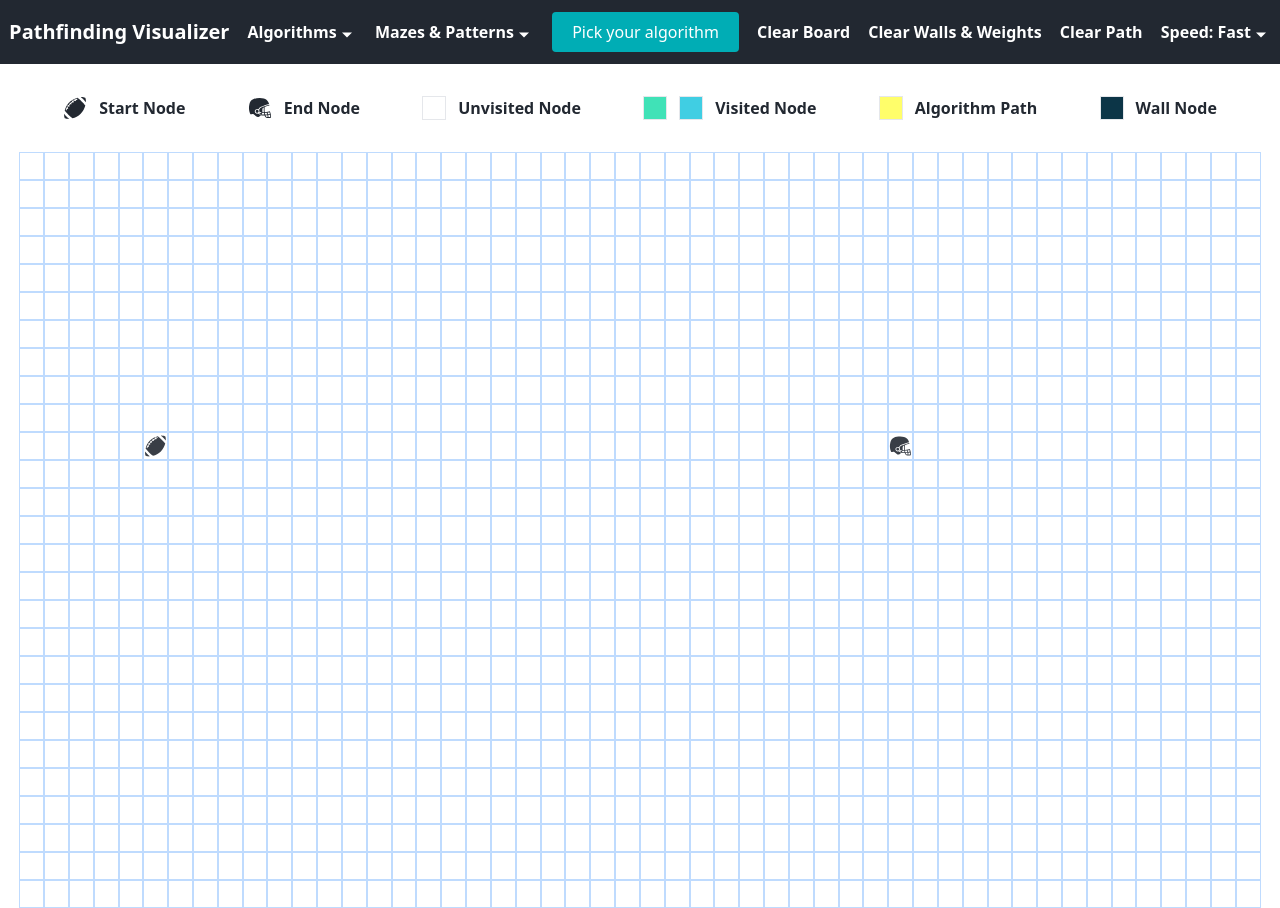
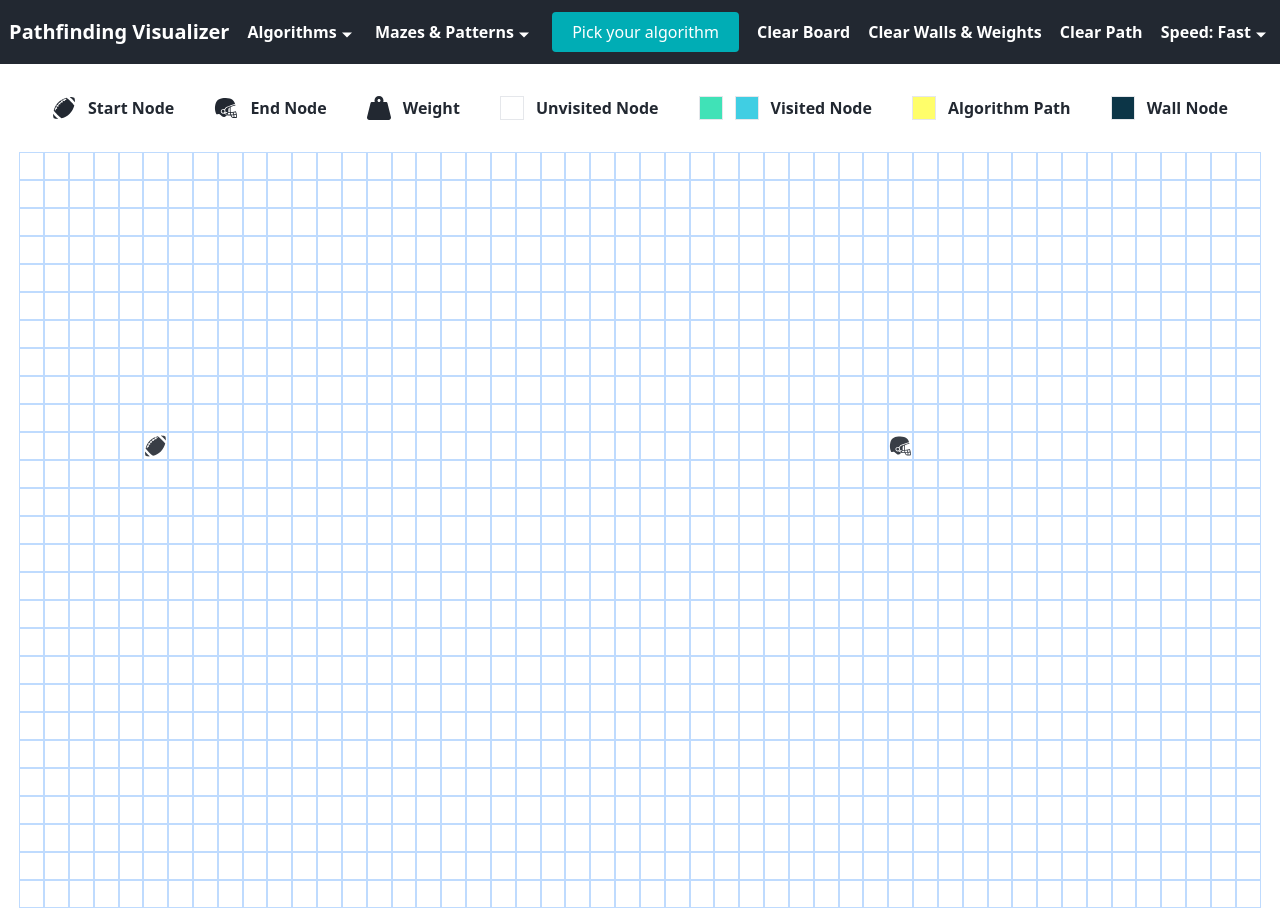
Before and after one commit to HusseinYasser/pathfinder, a React (Vite) app: page / in a window 1280 px wide. Built offline with nearby package versions, Linux system fonts and the light colour scheme.

Commit message:
updated info banner

```diff
--- a/src/components/InformationBanner.jsx
+++ b/src/components/InformationBanner.jsx
@@ -1,5 +1,6 @@
 import { GiAmericanFootballBall } from "react-icons/gi";
 import { GiAmericanFootballHelmet } from "react-icons/gi";
+import { FaWeightHanging } from "react-icons/fa";
 
 const InformationBanner = () => {
   return (
@@ -12,6 +13,11 @@ const InformationBanner = () => {
             <div className="flex space-x-3">
                 <GiAmericanFootballHelmet className="w-6 h-6"  />
                 <label> End Node </label>
+            </div>
+
+            <div className="flex space-x-3">
+                <FaWeightHanging className="w-6 h-6"/>
+                <label>Weight</label>
             </div>
 
             <div className="flex space-x-3">
```
